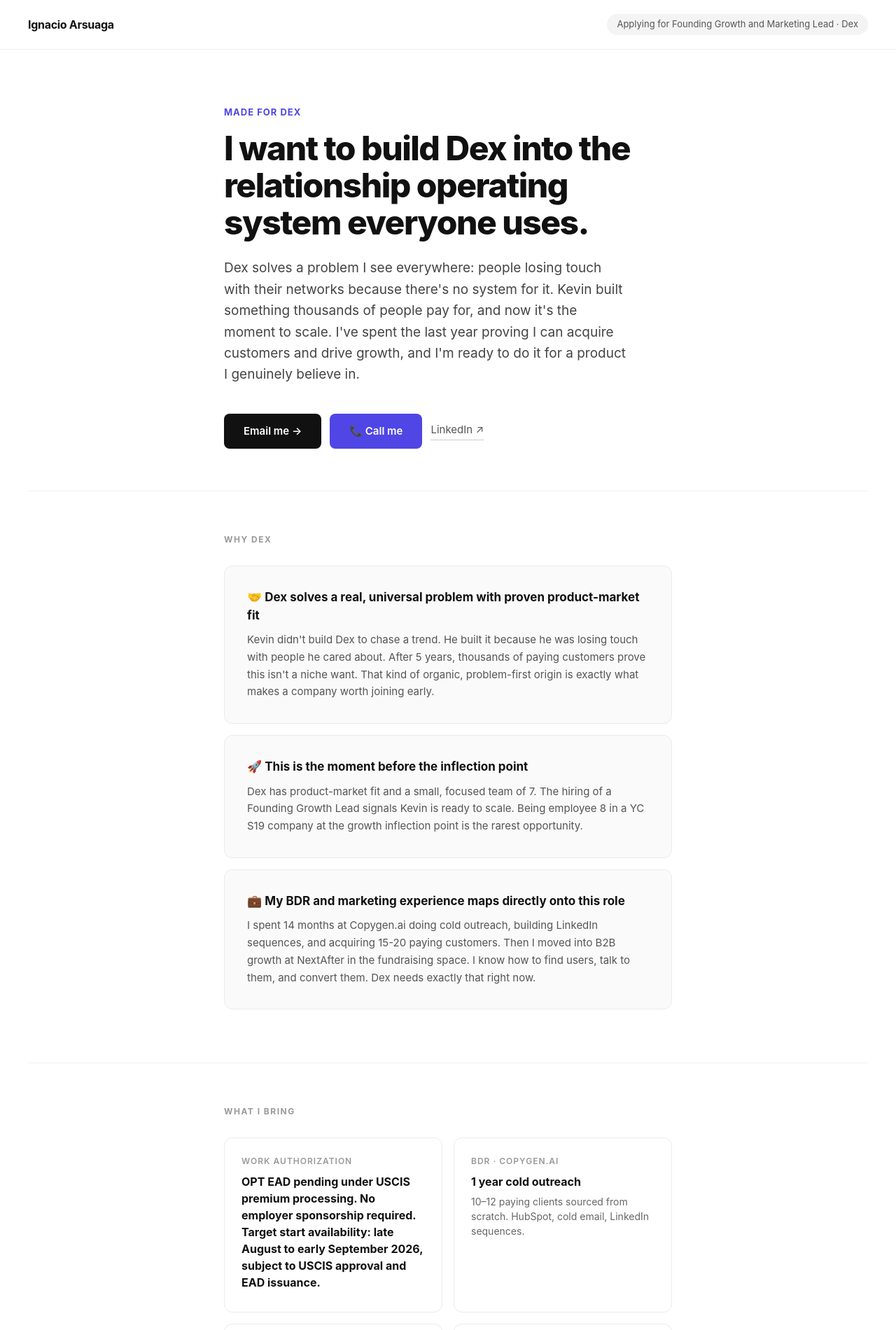
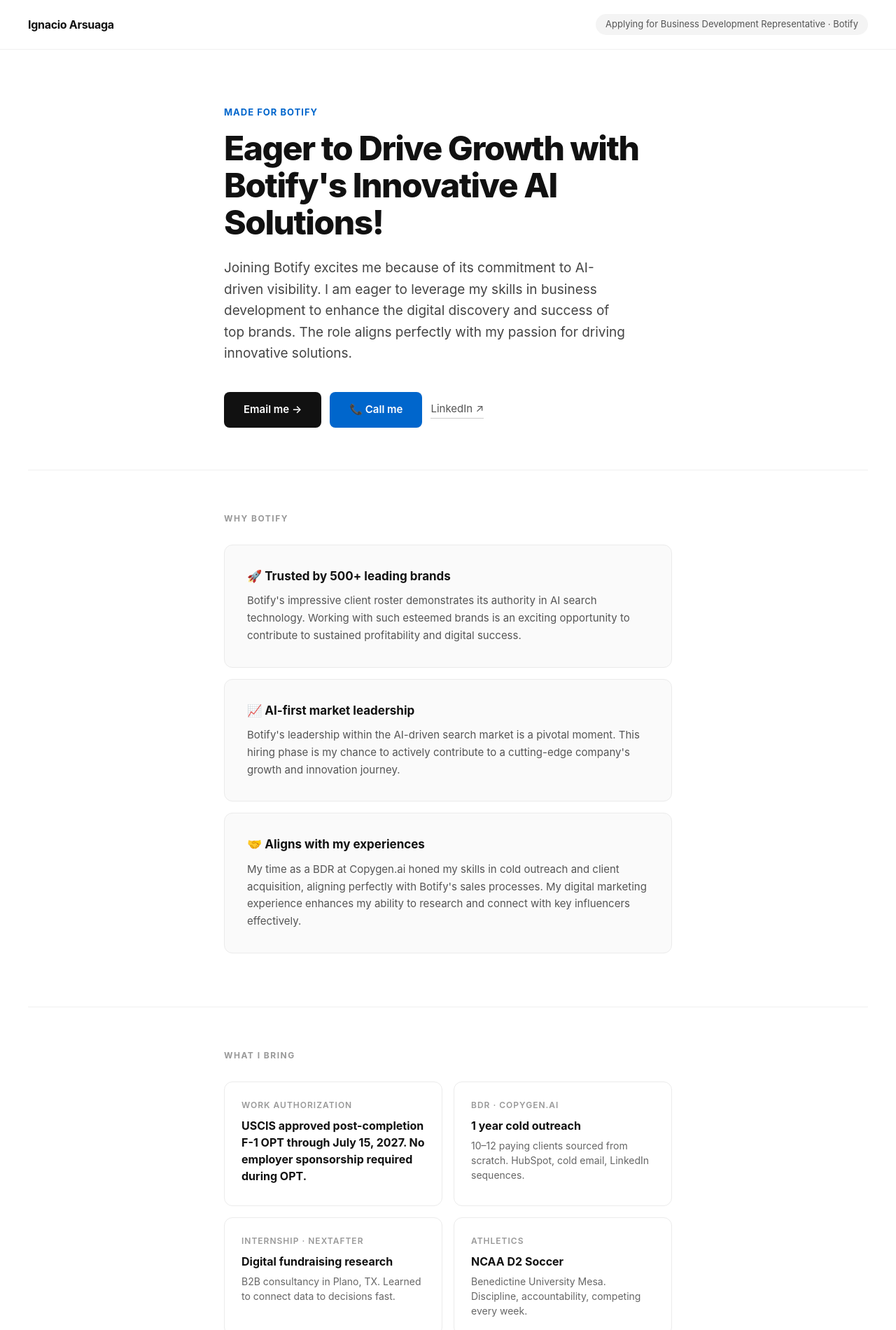
Before and after one commit to copygenai/nacho-for, a Next.js app: page / in a window 1280 px wide. Shown: the top 1900 px of the page at 70% size. Built offline with nearby package versions, Linux system fonts and the light colour scheme.

Commit message:
Microsite: Botify (Business Development Representative)

```diff
--- a/app/page.js
+++ b/app/page.js
@@ -73,7 +73,7 @@
         </div>
         <div style={{ display: 'grid', gridTemplateColumns: '1fr 1fr', gap: 16 }}>
           {[
-            { label: 'Work authorization', value: 'OPT EAD pending under USCIS premium processing. No employer sponsorship required. Target start availability: late August to early September 2026, subject to USCIS approval and EAD issuance.', sub: '' },
+            { label: 'Work authorization', value: 'USCIS approved post-completion F-1 OPT through July 15, 2027. No employer sponsorship required during OPT.', sub: '' },
             { label: 'BDR · Copygen.ai', value: '1 year cold outreach', sub: '10–12 paying clients sourced from scratch. HubSpot, cold email, LinkedIn sequences.' },
             { label: 'Internship · NextAfter', value: 'Digital fundraising research', sub: 'B2B consultancy in Plano, TX. Learned to connect data to decisions fast.' },
             { label: 'Athletics', value: 'NCAA D2 Soccer', sub: 'Benedictine University Mesa. Discipline, accountability, competing every week.' },
@@ -111,7 +111,7 @@
       <div style={{ padding: '80px 40px', textAlign: 'center' }}>
         <h2 style={{ fontSize: 32, fontWeight: 800, letterSpacing: '-1px', marginBottom: 16 }}>Ready to talk?</h2>
         <p style={{ fontSize: 16, color: '#666', marginBottom: 32 }}>
-          Target start availability: late August to early September 2026, subject to USCIS approval and EAD issuance. Let&rsquo;s get on a call this week.
+          Physical EAD card received. Available to start work immediately, subject to standard employer onboarding and I-9 completion. Let&rsquo;s get on a call this week.
         </p>
         <div style={{ display: 'flex', gap: 12, justifyContent: 'center', flexWrap: 'wrap' }}>
           <a href={`mailto:${candidate.email}`}
--- a/site.config.json
+++ b/site.config.json
@@ -1,38 +1,39 @@
 {
   "candidate": {
     "name": "Ignacio Arsuaga",
-    "email": "nacho@arsuaga.net",
-    "phone": "+19452472262",
-    "linkedin": "https://linkedin.com/in/ignacio-arsuaga-garcia-colavidas",
-    "location": "Mesa, AZ (Phoenix area)"
+    "email": "ignacioarsuaga2022@gmail.com",
+    "phone": "9452472262",
+    "linkedin": "https://www.linkedin.com/in/ignacio-arsuaga-garcia-colavidas/",
+    "startAvailability": "Physical EAD card received. Available to start work immediately, subject to standard employer onboarding and I-9 completion.",
+    "copygenPayingClients": "10–12"
   },
   "company": {
-    "name": "Dex",
-    "slug": "dex",
-    "accentColor": "#4F46E5"
+    "name": "Botify",
+    "slug": "botify",
+    "accentColor": "#0066cc"
   },
-  "role": "Founding Growth and Marketing Lead",
+  "role": "Business Development Representative",
   "hero": {
-    "label": "Made for Dex",
-    "headline": "I want to build Dex into the relationship operating system everyone uses.",
-    "subheadline": "Dex solves a problem I see everywhere: people losing touch with their networks because there's no system for it. Kevin built something thousands of people pay for, and now it's the moment to scale. I've spent the last year proving I can acquire customers and drive growth, and I'm ready to do it for a product I genuinely believe in."
+    "label": "Made for Botify",
+    "headline": "Eager to Drive Growth with Botify's Innovative AI Solutions!",
+    "subheadline": "Joining Botify excites me because of its commitment to AI-driven visibility. I am eager to leverage my skills in business development to enhance the digital discovery and success of top brands. The role aligns perfectly with my passion for driving innovative solutions."
   },
   "whyCompany": [
     {
-      "emoji": "🤝",
-      "title": "Dex solves a real, universal problem with proven product-market fit",
-      "body": "Kevin didn't build Dex to chase a trend. He built it because he was losing touch with people he cared about. After 5 years, thousands of paying customers prove this isn't a niche want. That kind of organic, problem-first origin is exactly what makes a company worth joining early."
+      "emoji": "🚀",
+      "title": "Trusted by 500+ leading brands",
+      "body": "Botify's impressive client roster demonstrates its authority in AI search technology. Working with such esteemed brands is an exciting opportunity to contribute to sustained profitability and digital success."
     },
     {
-      "emoji": "🚀",
-      "title": "This is the moment before the inflection point",
-      "body": "Dex has product-market fit and a small, focused team of 7. The hiring of a Founding Growth Lead signals Kevin is ready to scale. Being employee 8 in a YC S19 company at the growth inflection point is the rarest opportunity."
+      "emoji": "📈",
+      "title": "AI-first market leadership",
+      "body": "Botify's leadership within the AI-driven search market is a pivotal moment. This hiring phase is my chance to actively contribute to a cutting-edge company's growth and innovation journey."
     },
     {
-      "emoji": "💼",
-      "title": "My BDR and marketing experience maps directly onto this role",
-      "body": "I spent 14 months at Copygen.ai doing cold outreach, building LinkedIn sequences, and acquiring 15-20 paying customers. Then I moved into B2B growth at NextAfter in the fundraising space. I know how to find users, talk to them, and convert them. Dex needs exactly that right now."
+      "emoji": "🤝",
+      "title": "Aligns with my experiences",
+      "body": "My time as a BDR at Copygen.ai honed my skills in cold outreach and client acquisition, aligning perfectly with Botify's sales processes. My digital marketing experience enhances my ability to research and connect with key influencers effectively."
     }
   ],
-  "quote": "I've spent a year learning how to acquire customers. Now I want to do it for something I actually use and believe in."
+  "quote": "I am thrilled to join Botify and harness my business development skills to drive AI-powered growth. The role offers a unique chance to make a real impact in digital discovery."
 }
```
